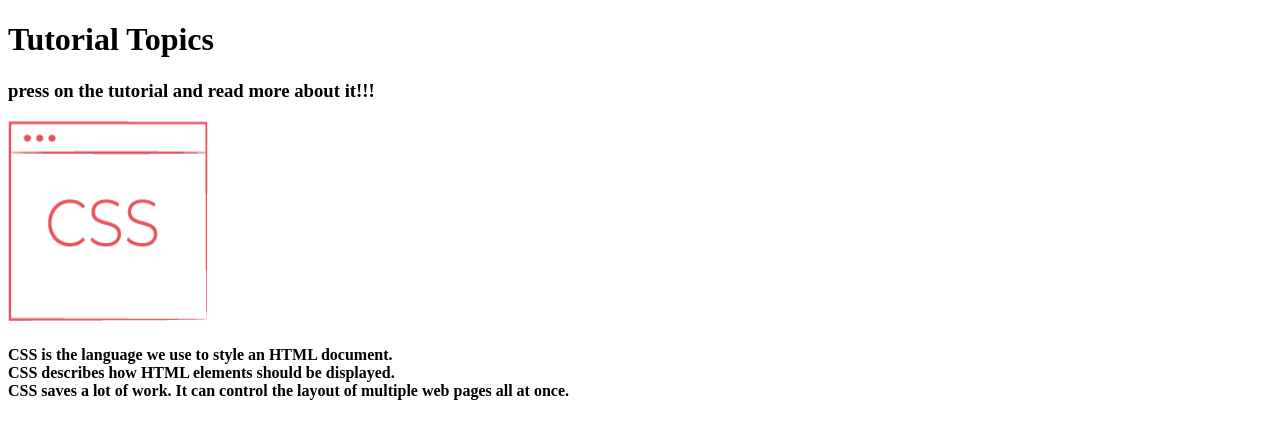
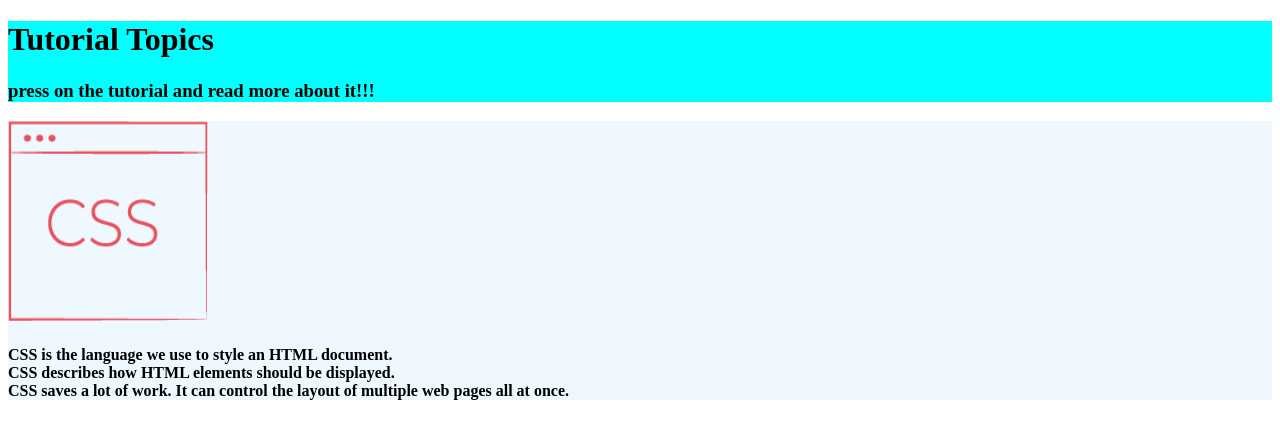
Before and after one commit to AksharPatel1234/Project-49, a plain HTML site: page index.html in a window 1280 px wide. Drawn offline with Linux system fonts and the light colour scheme; files whose address does not match are found by name.

Commit message:
Add files via upload

```diff
--- /dev/null
+++ b/Style.css
@@ -0,0 +1,7 @@
+.body{
+background-color: aliceblue;
+}
+
+.header{
+    background-color: aqua;
+    }
--- a/index.html
+++ b/index.html
@@ -2,7 +2,7 @@
 <html>
 
 <head>
-
+<link rel="stylesheet" href="Style.css">
 <title>
 CSS Learning
 </title>
@@ -12,12 +12,14 @@ CSS Learning
 
 
 <body>
+    <div class="header">
 <h1>
     Tutorial Topics
 <h3>
 press on the tutorial and read more about it!!!
 </h3>
-
+</div>
+<div class="body">
 </h1>
     <a href="https://developer.mozilla.org/en-US/docs/Web/CSS">
 <img src="css.png" width="200" height="200">
@@ -28,6 +30,7 @@ press on the tutorial and read more about it!!!
         CSS describes how HTML elements should be displayed.<br>
         CSS saves a lot of work. It can control the layout of multiple web pages all at once.<br>
     </h4>
+</div>
 </body>
 
 
```
Also changed, not shown: bootstrap.png (added), code-org.png (added), css.png (added), firebase.png (added), html.png (added), javascript.png (added), p5Js.png (added), php.png (added), python.png (added), reactNative.png (added).
